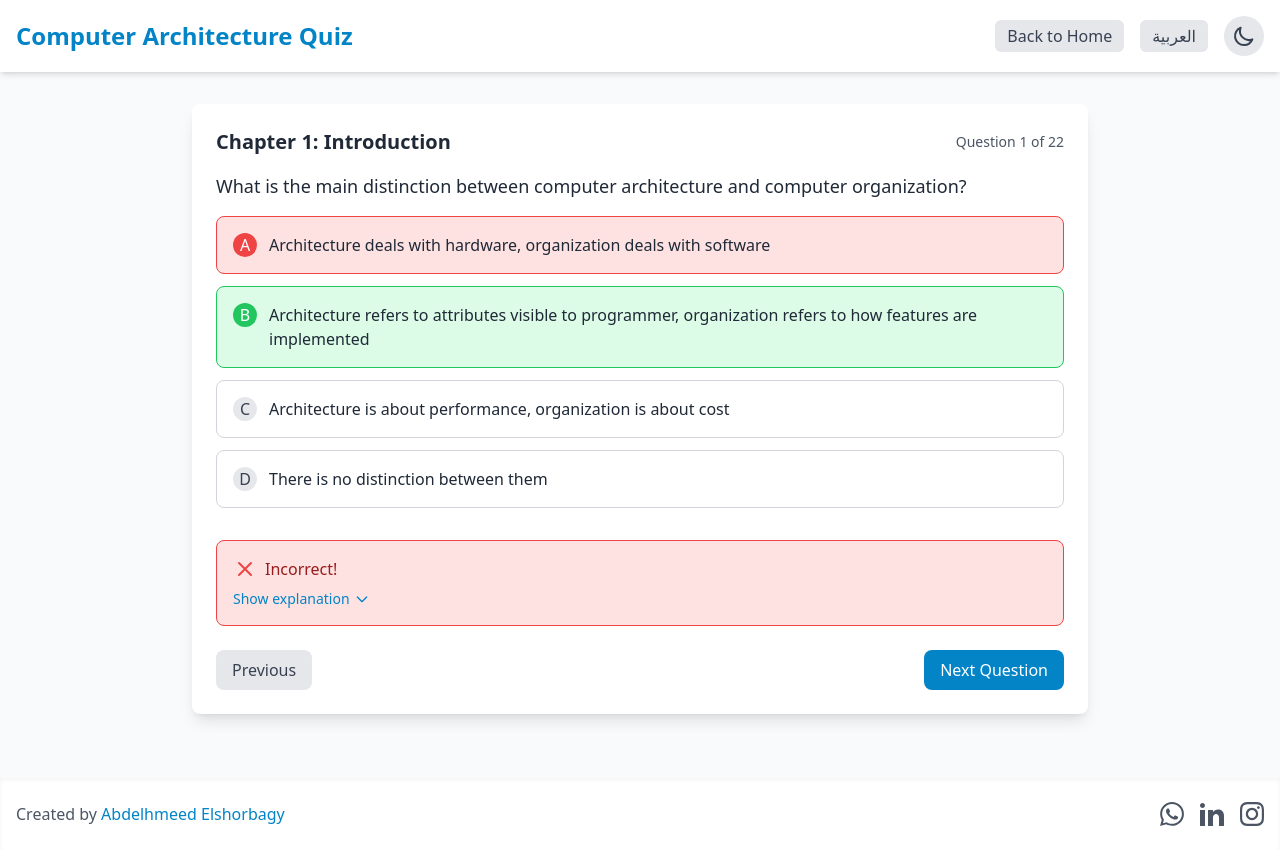
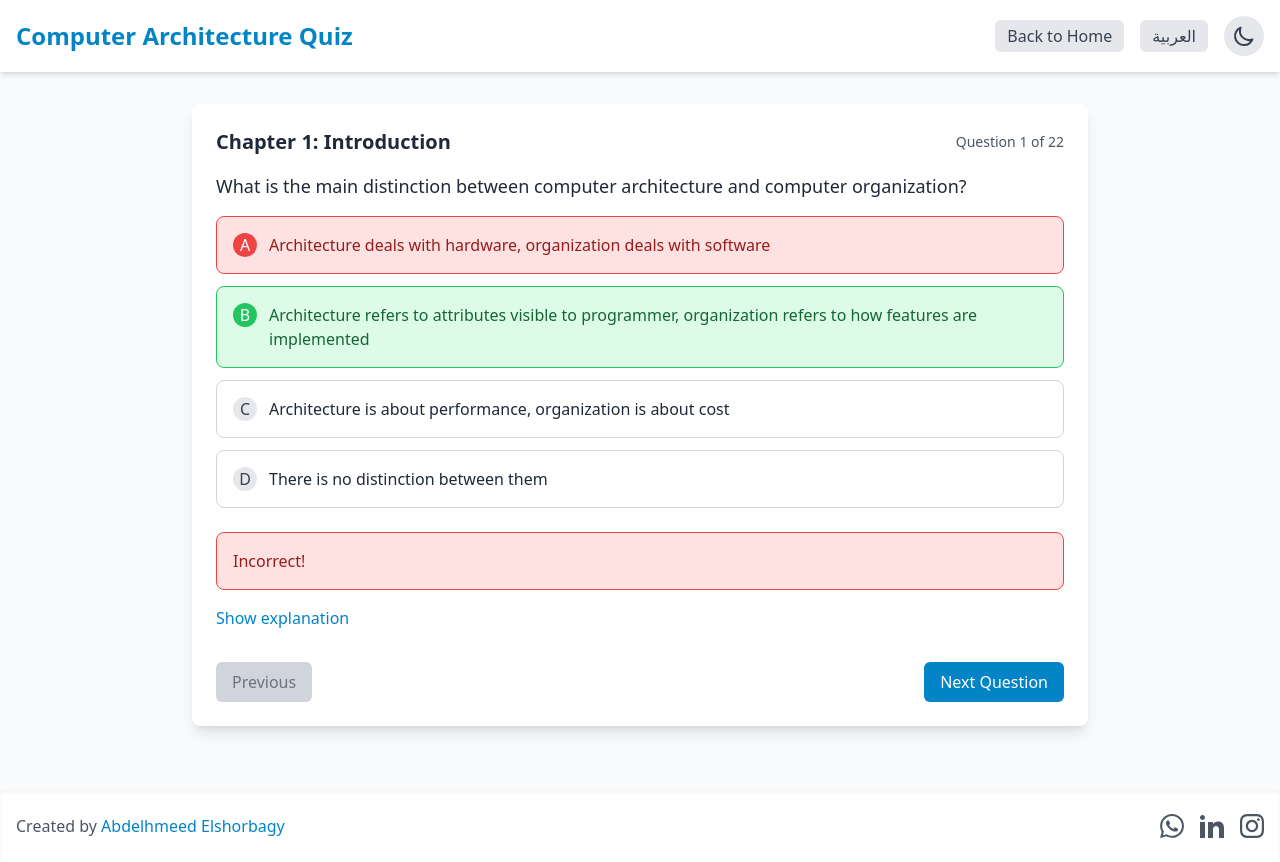
Before and after one commit to abameda/elshorbagy-quiz-2, a React (Create React App) app: page /quiz in a window 1280 px wide. Both pictures are taken after a click on the button 640 px from the left and 245 px from the top of the page. Built offline with nearby package versions, Linux system fonts and the light colour scheme.

Commit message:
fix translate

```diff
--- a/src/components/Quiz.js
+++ b/src/components/Quiz.js
@@ -96,10 +96,11 @@ const Quiz = () => {
     setLanguage(newLanguage);
     localStorage.setItem('language', newLanguage);
 
-    // Reset quiz state when changing language
+    // FIXED: Only reset the selected option and explanation state,
+    // but preserve the current question index to stay on the same question
     setSelectedOption(null);
     setShowExplanation(false);
-    setCurrentQuestionIndex(0);
+    // Removed: setCurrentQuestionIndex(0); - This was causing the issue
   };
 
   const handleChapterChange = (chapter) => {
@@ -400,89 +401,92 @@ const Quiz = () => {
                                     {String.fromCharCode(65 + index)}
                                   </div>
                                   <span className={`${
-                                      selectedOption !== null && (selectedOption === index || index === currentQuestion.correct)
-                                          ? 'font-medium'
-                                          : ''
-                                  } text-gray-800 dark:text-white`}>
+                                      selectedOption === null
+                                          ? 'text-gray-800 dark:text-white'
+                                          : selectedOption === index
+                                              ? index === currentQuestion.correct
+                                                  ? 'text-green-800 dark:text-green-200'
+                                                  : 'text-red-800 dark:text-red-200'
+                                              : index === currentQuestion.correct
+                                                  ? 'text-green-800 dark:text-green-200'
+                                                  : 'text-gray-800 dark:text-white'
+                                  }`}>
                                     {option}
                                   </span>
                                 </div>
                               </button>
                           ))}
                         </div>
-                      </div>
 
                         {selectedOption !== null && (
-                          <div className={`p-4 rounded-lg mb-6 ${
+                            <div className="mt-6">
+                              <div className={`p-4 rounded-lg ${
                                   selectedOption === currentQuestion.correct
                                       ? 'bg-green-100 dark:bg-green-900/30 border border-green-500'
                                       : 'bg-red-100 dark:bg-red-900/30 border border-red-500'
                               }`}>
-                            <div className="flex items-center mb-2">
-                              {selectedOption === currentQuestion.correct ? (
-                                  <svg xmlns="http://www.w3.org/2000/svg" className="h-6 w-6 text-green-500 mr-2 rtl:ml-2 rtl:mr-0" fill="none" viewBox="0 0 24 24" stroke="currentColor">
-                                    <path strokeLinecap="round" strokeLinejoin="round" strokeWidth={2} d="M5 13l4 4L19 7" />
-                                  </svg>
-                              ) : (
-                                  <svg xmlns="http://www.w3.org/2000/svg" className="h-6 w-6 text-red-500 mr-2 rtl:ml-2 rtl:mr-0" fill="none" viewBox="0 0 24 24" stroke="currentColor">
-                                    <path strokeLinecap="round" strokeLinejoin="round" strokeWidth={2} d="M6 18L18 6M6 6l12 12" />
-                                  </svg>
-                              )}
-                              <h4 className={`font-medium ${
+                                <p className={`font-medium ${
                                     selectedOption === currentQuestion.correct
-                                      ? 'text-green-800 dark:text-green-400'
-                                      : 'text-red-800 dark:text-red-400'
+                                        ? 'text-green-800 dark:text-green-200'
+                                        : 'text-red-800 dark:text-red-200'
                                 }`}>
                                   {selectedOption === currentQuestion.correct ? t.correct : t.incorrect}
-                              </h4>
+                                </p>
                               </div>
 
+                              {currentQuestion.explanation && (
+                                  <div className="mt-4">
                                     <button
                                         onClick={() => setShowExplanation(!showExplanation)}
-                                className="text-primary-600 dark:text-primary-400 hover:underline focus:outline-none text-sm flex items-center"
+                                        className="text-primary-600 dark:text-primary-400 hover:underline"
                                     >
                                       {showExplanation ? t.hideExplanation : t.showExplanation}
-                              <svg xmlns="http://www.w3.org/2000/svg" className={`h-4 w-4 ml-1 rtl:mr-1 rtl:ml-0 transition-transform ${showExplanation ? 'rotate-180' : ''}`} fill="none" viewBox="0 0 24 24" stroke="currentColor">
-                                <path strokeLinecap="round" strokeLinejoin="round" strokeWidth={2} d="M19 9l-7 7-7-7" />
-                              </svg>
                                     </button>
-
                                     {showExplanation && (
-                                <div className="mt-2 text-gray-700 dark:text-gray-300">
+                                        <div className="mt-2 p-4 bg-blue-50 dark:bg-blue-900/30 border border-blue-200 dark:border-blue-800 rounded-lg">
+                                          <p className="text-blue-800 dark:text-blue-200">
                                             {currentQuestion.explanation}
+                                          </p>
                                         </div>
                                     )}
                                   </div>
                               )}
+                            </div>
+                        )}
+                      </div>
 
-                      <div className="flex justify-between">
+                      <div className="flex justify-between items-center">
                         <button
                             onClick={handlePrevQuestion}
-                            className="px-4 py-2 bg-gray-200 dark:bg-gray-700 text-gray-700 dark:text-gray-300 rounded-lg hover:bg-gray-300 dark:hover:bg-gray-600 focus:outline-none"
                             disabled={currentQuestionIndex === 0}
+                            className={`px-4 py-2 rounded-md ${
+                                currentQuestionIndex === 0
+                                    ? 'bg-gray-300 dark:bg-gray-700 text-gray-500 dark:text-gray-400 cursor-not-allowed'
+                                    : 'bg-gray-600 hover:bg-gray-700 text-white'
+                            }`}
                         >
                           {t.previous}
                         </button>
 
                         <button
                             onClick={handleNextQuestion}
-                            className={`px-4 py-2 rounded-lg focus:outline-none ${
+                            disabled={selectedOption === null}
+                            className={`px-4 py-2 rounded-md ${
                                 selectedOption === null
-                                    ? 'bg-gray-300 dark:bg-gray-600 text-gray-500 dark:text-gray-400 cursor-not-allowed'
+                                    ? 'bg-gray-300 dark:bg-gray-700 text-gray-500 dark:text-gray-400 cursor-not-allowed'
                                     : 'bg-primary-600 hover:bg-primary-700 text-white'
                             }`}
-                            disabled={selectedOption === null}
                         >
-                          {t.next}
+                          {currentQuestionIndex === currentQuestions.length - 1 ? t.finish : t.next}
                         </button>
                       </div>
                     </div>
                 ) : (
-                    <div className="py-8 text-center">
-                      <p className="text-gray-700 dark:text-gray-300">{t.emptyChapter}</p>
+                    <div className="text-center py-8">
+                      <p className="text-gray-600 dark:text-gray-400">{t.emptyChapter}</p>
                       <button
                           onClick={goToHome}
-                          className="mt-4 px-4 py-2 bg-primary-600 hover:bg-primary-700 text-white rounded-lg focus:outline-none"
+                          className="mt-4 px-4 py-2 bg-primary-600 hover:bg-primary-700 text-white rounded-md"
                       >
                         {t.backToHome}
                       </button>
@@ -490,65 +494,37 @@ const Quiz = () => {
                 )}
               </div>
           ) : (
-              <div className="bg-white dark:bg-gray-800 rounded-lg shadow-lg p-6 max-w-4xl mx-auto">
-                <h2 className="text-2xl font-bold text-center text-gray-800 dark:text-white mb-6">
-                  {t.results}
-                </h2>
-
-                <div className="flex flex-col items-center mb-8">
-                  <div className="relative w-48 h-48 mb-4">
-                    <svg className="w-full h-full" viewBox="0 0 100 100">
-                      <circle
-                          className="text-gray-200 dark:text-gray-700 stroke-current"
-                          strokeWidth="10"
-                          cx="50"
-                          cy="50"
-                          r="40"
-                          fill="transparent"
-                      ></circle>
-                      <circle
-                          className="text-primary-600 dark:text-primary-400 progress-ring stroke-current"
-                          strokeWidth="10"
-                          strokeLinecap="round"
-                          cx="50"
-                          cy="50"
-                          r="40"
-                          fill="transparent"
-                          strokeDasharray={`${2 * Math.PI * 40}`}
-                          strokeDashoffset={`${2 * Math.PI * 40 * (1 - score / totalQuestions)}`}
-                          transform="rotate(-90 50 50)"
-                      ></circle>
-                    </svg>
-                    <div className="absolute inset-0 flex flex-col items-center justify-center">
-                      <span className="text-4xl font-bold text-gray-800 dark:text-white">{Math.round((score / totalQuestions) * 100)}%</span>
-                      <span className="text-sm text-gray-600 dark:text-gray-400">{t.score}</span>
+              <div className="bg-white dark:bg-gray-800 rounded-lg shadow-lg p-6 max-w-4xl mx-auto text-center">
+                <h2 className="text-3xl font-bold text-gray-800 dark:text-white mb-6">{t.results}</h2>
+                <div className="mb-6">
+                  <div className="text-6xl font-bold text-primary-600 dark:text-primary-400 mb-2">
+                    {Math.round((score / totalQuestions) * 100)}%
                   </div>
+                  <p className="text-lg text-gray-600 dark:text-gray-400">
+                    {t.answered} {score} {t.outOf} {totalQuestions} {t.questionsCorrectly}
+                  </p>
                 </div>
 
-                  <div className="text-center">
-                    <p className="text-lg text-gray-700 dark:text-gray-300 mb-2">
-                      {t.answered} <span className="font-semibold">{score}</span> {t.outOf} <span className="font-semibold">{totalQuestions}</span> {t.questionsCorrectly}
-                    </p>
-                    <p className="text-gray-600 dark:text-gray-400">
-                      {score / totalQuestions >= 0.8
-                          ? t.excellent
-                          : score / totalQuestions >= 0.6
-                              ? t.good
-                              : t.keepStudying}
-                    </p>
-                  </div>
+                <div className="mb-8">
+                  {score / totalQuestions >= 0.8 ? (
+                      <p className="text-green-600 dark:text-green-400 text-lg">{t.excellent}</p>
+                  ) : score / totalQuestions >= 0.6 ? (
+                      <p className="text-blue-600 dark:text-blue-400 text-lg">{t.good}</p>
+                  ) : (
+                      <p className="text-orange-600 dark:text-orange-400 text-lg">{t.keepStudying}</p>
+                  )}
                 </div>
 
-                <div className="flex justify-center space-x-4 rtl:space-x-reverse">
+                <div className="flex flex-col sm:flex-row gap-4 justify-center">
                   <button
                       onClick={restartQuiz}
-                      className="px-6 py-3 bg-primary-600 hover:bg-primary-700 text-white rounded-lg focus:outline-none"
+                      className="px-6 py-3 bg-primary-600 hover:bg-primary-700 text-white rounded-md"
                   >
                     {t.restart}
                   </button>
                   <button
                       onClick={goToHome}
-                      className="px-6 py-3 bg-gray-200 dark:bg-gray-700 text-gray-700 dark:text-gray-300 rounded-lg hover:bg-gray-300 dark:hover:bg-gray-600 focus:outline-none"
+                      className="px-6 py-3 bg-gray-600 hover:bg-gray-700 text-white rounded-md"
                   >
                     {t.backToHome}
                   </button>
```
Also changed, not shown: 12 other files (tests, documents, lock files or other folders). Lines whose indentation alone changed are shown as unchanged.
